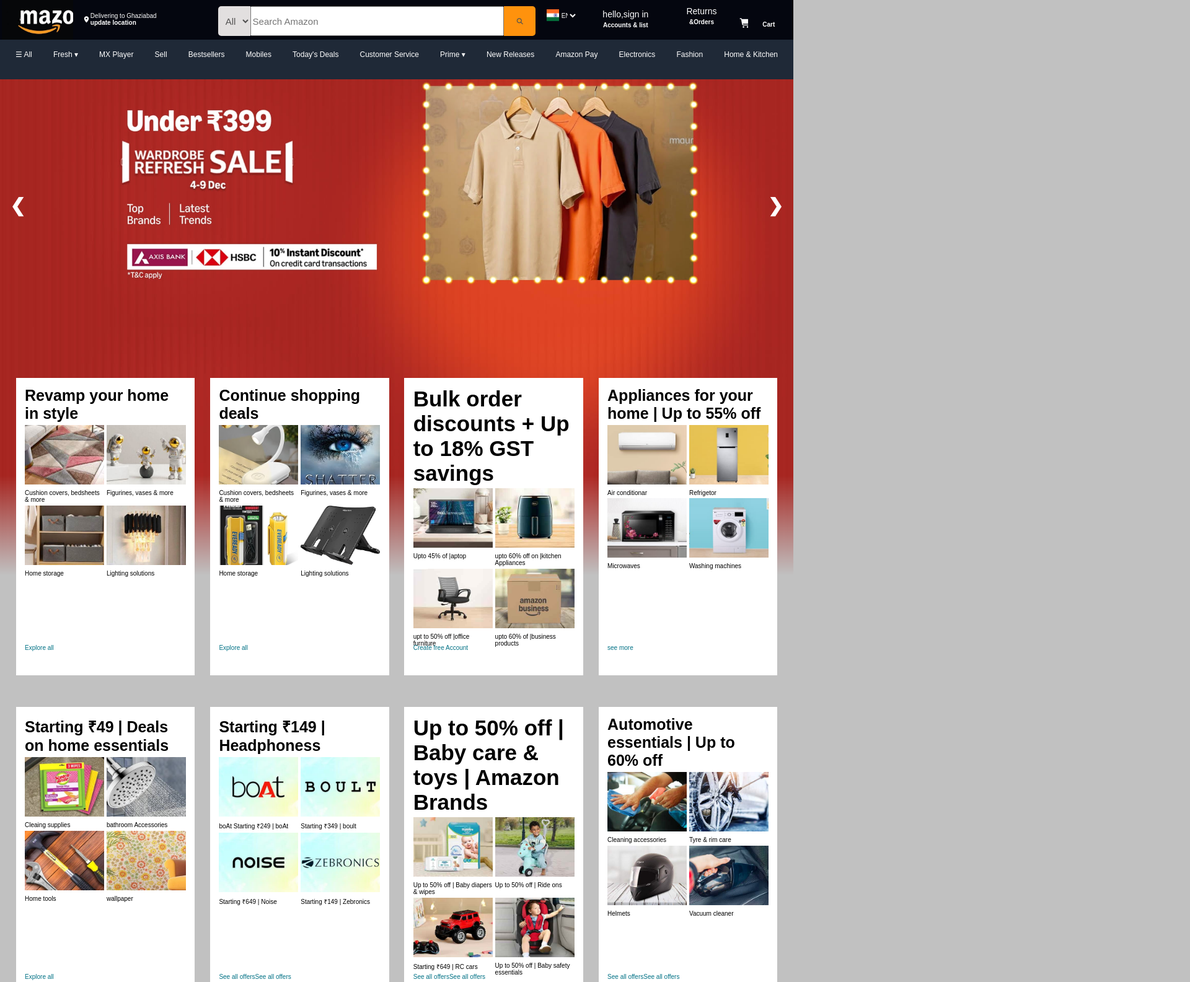
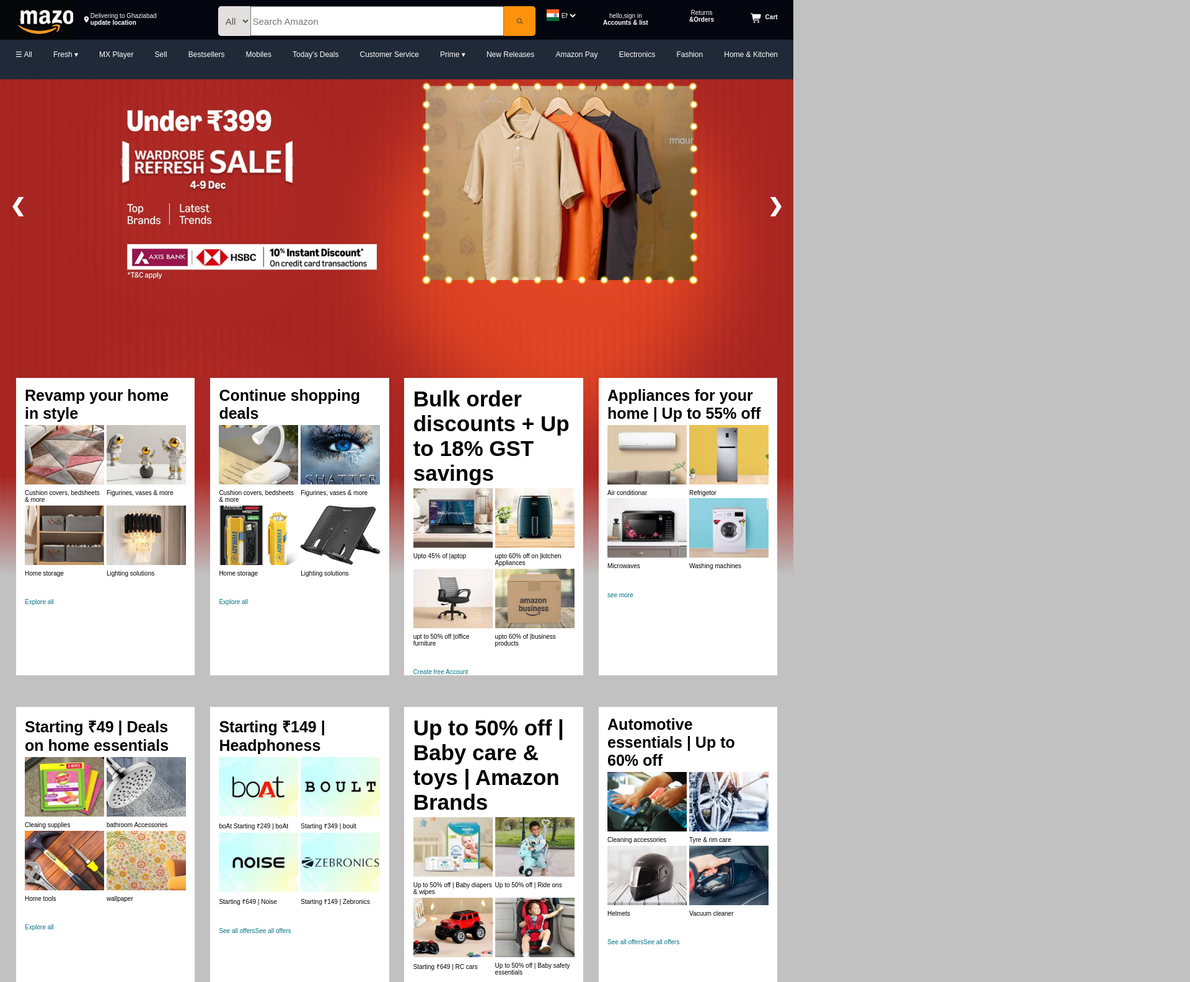
Before and after one commit to shrija-0578/amazon_clone-, a plain HTML site: page index.html in a window 1280 px wide. Shown: the top 1585 px of the page at 62% size, 1920 px wide, since content can reach past the window. Drawn offline with Linux system fonts and the light colour scheme.

Commit message:
alinement correction

```diff
--- a/style.css
+++ b/style.css
@@ -24,7 +24,7 @@
     gap: 2px;
     flex-direction: row;
     width: 100%;
-    /* min-width: 1200px; */
+
     height: 8vh;
     background-color: #04060f;
 
@@ -37,7 +37,7 @@
     height: 100%;
     width: 9%;
     margin: 0px 1px;
-    padding: 0px 8px 0px 6px;
+    /* padding: 0px 8px 0px 6px; */
 }
 #nav-logo:hover { border: solid white 2px;}
 
@@ -156,12 +156,13 @@
   background-color:#04060f;
   color: white;
   border: none;
-  padding: 4px 1px;
+    padding: 5%;
+  /* padding: 4px 1px; */
   width: 100%;
   height: 80%;
   border: none;
   margin: auto;
-  font-size: 140%;
+  font-size: 1rem;
 }
 #dropdown-content {
   display: none;
@@ -191,12 +192,13 @@
     background-color:#04060f;
     color: white;
     border: none;
-    padding: 4px 1px;
+      padding: 15%;
+    /* padding: 4px 1px; */
     width: 100%;
     height: 80%;
     border: none;
     margin: auto;
-    font-size: 140%;
+    font-size: 1rem;
 }
 #nav-return_order:hover{ border: solid white 2px;}
 
@@ -210,7 +212,8 @@
 #nav-cart i
 {
     color: white;
-    padding: 30px 0px 30px 5px;
+    padding: 25%;
+    /* padding: 30px 0px 30px 5px; */
     font-size: 150%;
 }
 /* #ff920d; */
@@ -218,13 +221,13 @@
 {
     background-color: #04060f;
     color: white;
-    border: none;
-    padding: 30px 5px 30px 0px;
+    padding: 25% 25% 25% 0%;
+      /* padding: 30px 5px 30px 0px; */
     width: 100%;
     height: 80%;
     border: none;
 
-    font-size: 140%;
+    font-size: 1rem;
 }
 #nav-cart:hover{ border: solid white 2px;}
 
@@ -381,10 +384,12 @@
 }
 
 .footer-link {
-  position: absolute;
-  bottom: 8vh;
-  display: inline-block;
-  margin-top: 1vh;
+  /* position: absolute;
+  bottom: 8vh; */
+   display: inline-block;
+  margin-top: 15%;
+  /* display: inline-block;
+  margin-top: 1vh; */
   color: #007185;
   text-decoration: none;
   font-size: 1rem;
@@ -417,7 +422,7 @@
 .footer-links {
   display: flex;
   justify-content: space-around;
-  padding: 90% 90%;
+  padding:50px 100px;
 }
 
 .footer-col {
@@ -428,7 +433,7 @@
 
 .footer-col h3 {
   font-size: 1.2rem;
-  margin-bottom: 40%;
+  margin-bottom: 10px;
 }
 
 .footer-col a {
```
